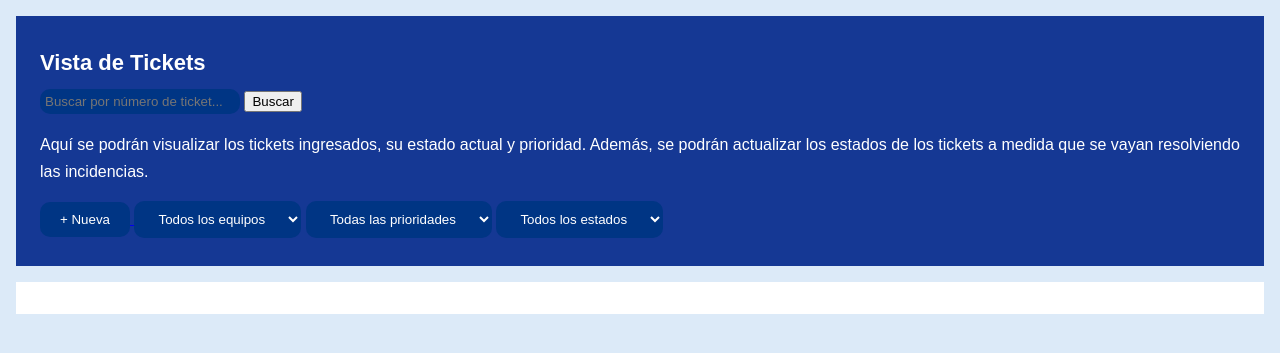
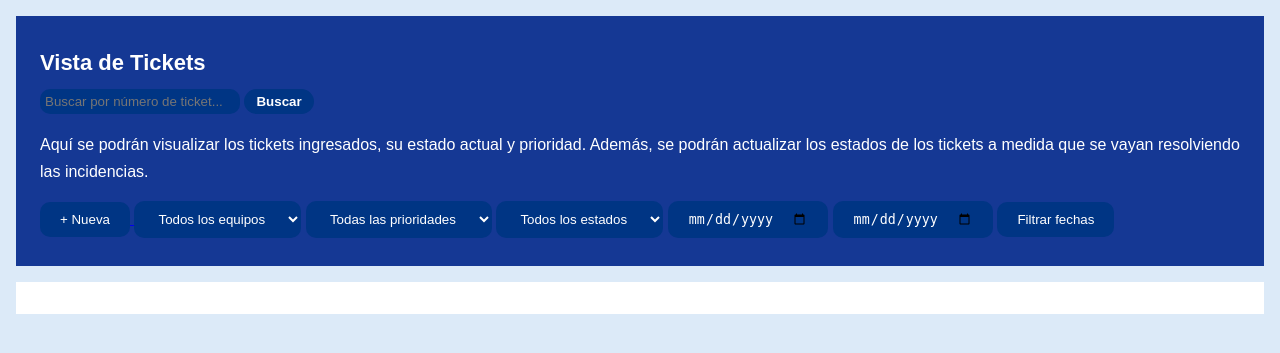
Before and after one commit to augustocrafter22-lab/ProyectoFinal, a PHP site: page /HTML/VistaDeTickets.html in a window 1280 px wide. Shown: the top 353 px of the page. Run offline with PHP 8.4, Linux system fonts and the light colour scheme.

Commit message:
FiltroPorFechasRF24
Se implemento un apartado donde puedes ingresar de que fecha a que fecha quieres el ticket.

```diff
--- a/Assets/Css/vistaTicket.css
+++ b/Assets/Css/vistaTicket.css
@@ -81,3 +81,13 @@
     font-weight: bold;
     display: inline-block;
 }
+
+#buscarTicket {
+    background-color: rgb(0, 53, 132);
+    color: white;
+    border: none;
+    padding: 5px 12px;
+    border-radius: 20px;
+    font-weight: bold;
+    cursor: pointer;
+}
--- a/Assets/Css/vistaTicket2.css
+++ b/Assets/Css/vistaTicket2.css
@@ -31,3 +31,21 @@
     border-radius: var(--radio);
     cursor: pointer;
 }
+
+#fechaDesde,
+#fechaHasta {
+    background-color: rgb(0, 53, 132);
+    color: white;
+    border: none;
+    padding: 10px 20px;
+    border-radius: var(--radio);
+}
+
+#filtrarFechas {
+    background-color: rgb(0, 53, 132);
+    color: white;
+    border: none;
+    padding: 10px 20px;
+    border-radius: var(--radio);
+    cursor: pointer;
+}
--- a/Assets/js/filtros.js
+++ b/Assets/js/filtros.js
@@ -10,8 +10,7 @@ function aplicarFiltros() {
 
     const ticketsVista = document.querySelectorAll(".ticket");
 
-    ticketsVista.forEach(function(article) {
-
+        ticketsVista.forEach(article => {
         const selectEstado = article.querySelector(".select-estado");
         const selectPrioridad = article.querySelector(".select-prioridad");
 
--- a/HTML/VistaDeTickets.html
+++ b/HTML/VistaDeTickets.html
@@ -71,6 +71,9 @@
 
         </select>
 
+<input type="date" id="fechaDesde">
+<input type="date" id="fechaHasta">
+<button id="filtrarFechas">Filtrar fechas</button>
 
 
     </section>
@@ -84,7 +87,7 @@ id="listaTickets">
 <script src="../Assets/js/IngresoTickets.js"></script>
 <script src="../Assets/js/filtros.js"></script>
 <script src="../Assets/js/buscadorDeTickets.js"></script>
-<script src="../Assets/js/FiltroDeEquipo.js"></script>
+<script src="../Assets/js/filtroDeFechas"></script>
 
 </body>
 </html>
```
Also changed, not shown: Assets/js/IngresoTickets.js (+34 -11 lines), 1 other file.
